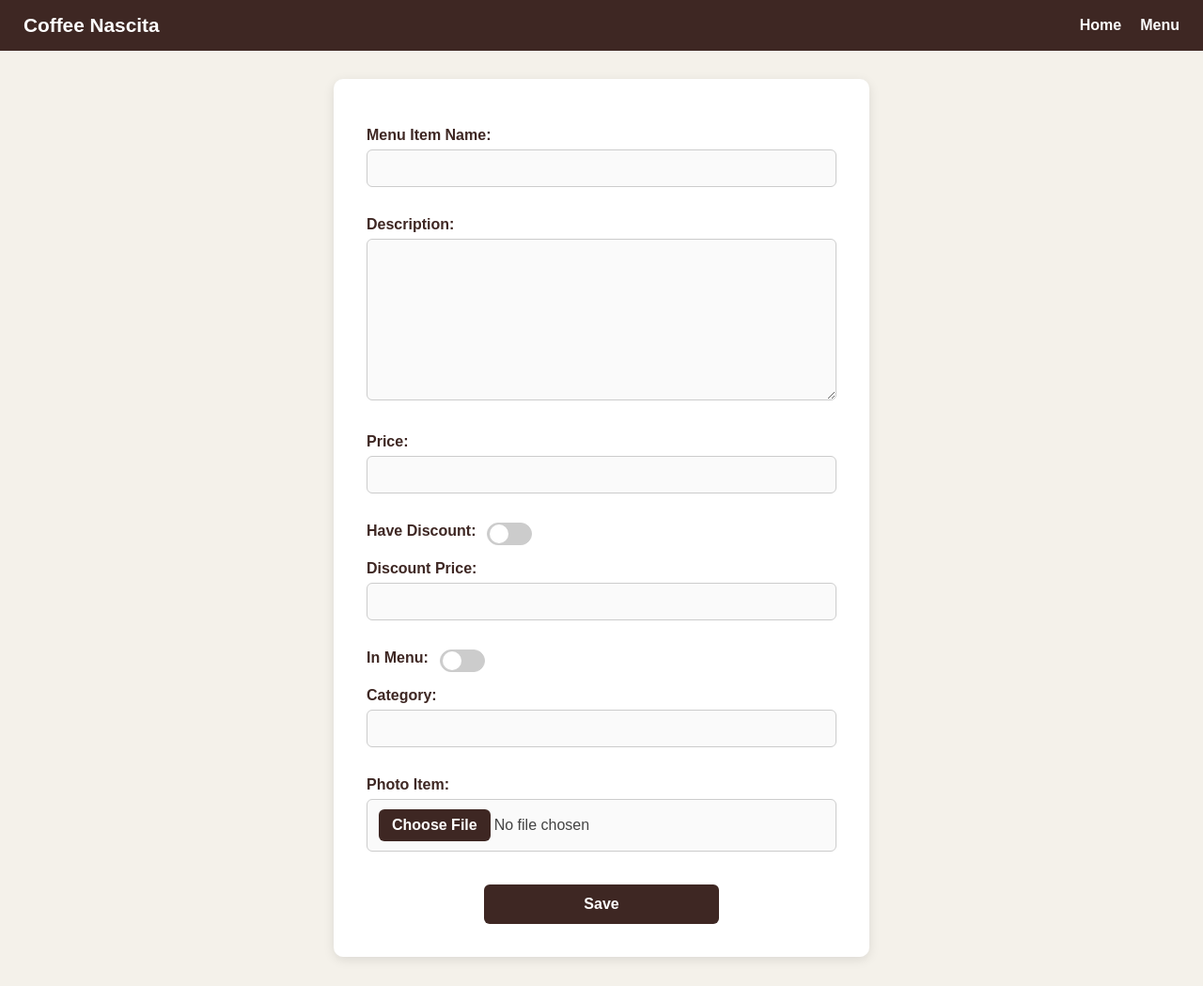
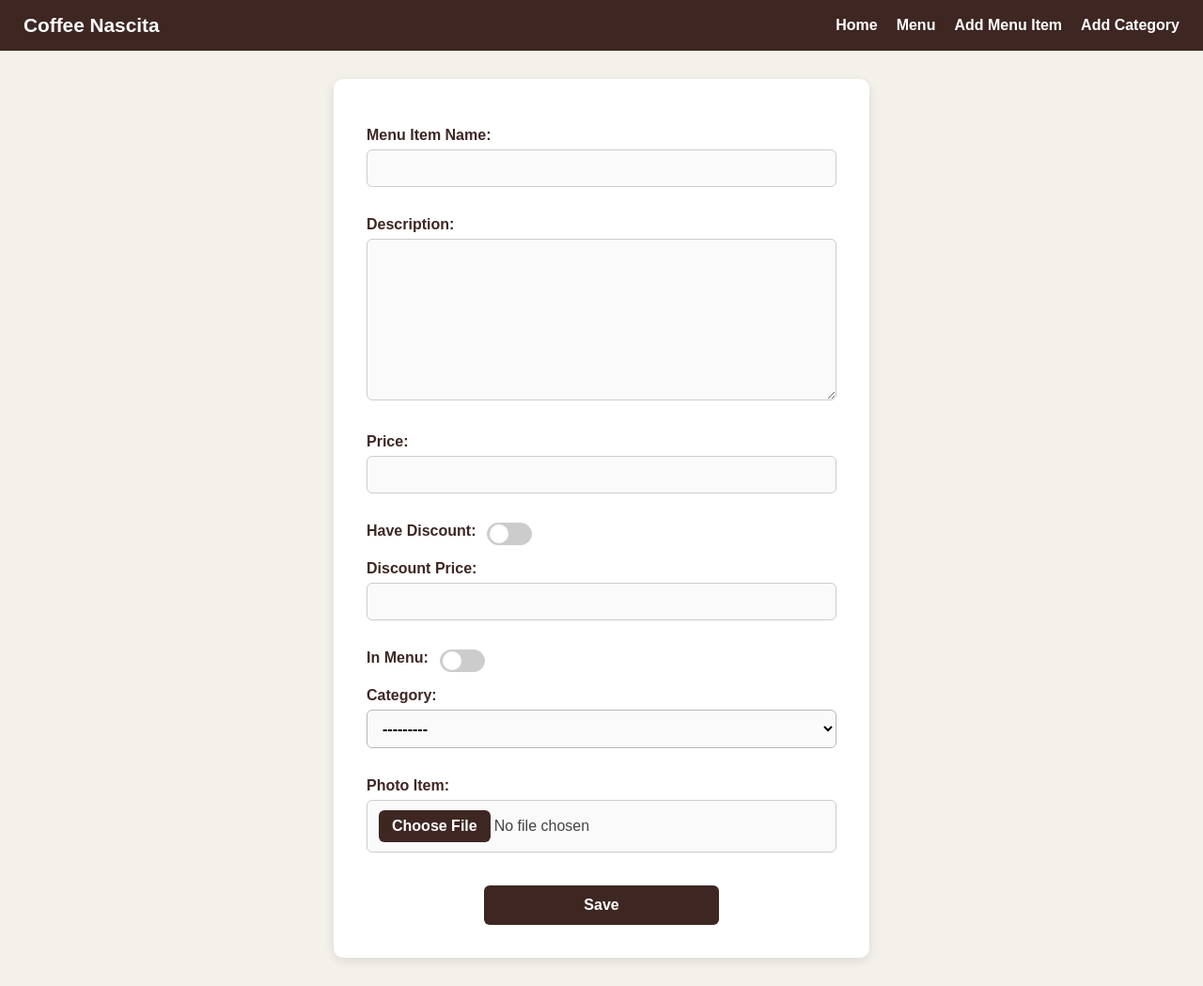
Before and after one commit to sergiogonzalezch/CoffeeNascita, a Django app: page /store/add-menu-item/ in a window 1280 px wide. Shown: the whole page at 94% size. Before the commit the page ends 1021 px from the top, so only its background shows below. Run offline with Django 5.2, Linux system fonts and the light colour scheme; data that the repository does not hold is empty.

Commit message:
Add category

```diff
--- a/apps/store/forms.py
+++ b/apps/store/forms.py
@@ -1,25 +1,39 @@
 from django import forms
-from .models import MenuItem
+from .models import MenuItem, Category
+
+
+class CategoryForm(forms.Form):
+    name = forms.CharField(label="Category Name", max_length=100)
+
+    def save(self):
+        # Logic to save the form data to the database or perform other actions
+        Category.objects.create(name=self.cleaned_data["name"])
+
 
 class MenuItemForm(forms.Form):
-    name = forms.CharField(label='Menu Item Name', max_length=100)
-    description = forms.CharField(label='Description', widget=forms.Textarea, required=False)
-    price = forms.DecimalField(label='Price', max_digits=5, decimal_places=2)
-    have_discount = forms.BooleanField(label='Have Discount', required=False)
-    discount_price = forms.DecimalField(label='Discount Price', max_digits=5, decimal_places=2, required=False)
-    in_menu = forms.BooleanField(label='In Menu', required=False)
-    category = forms.CharField(label='Category', max_length=100, required=False)
-    photo_item = forms.ImageField(label='Photo Item', required=False)
+    name = forms.CharField(label="Menu Item Name", max_length=100)
+    description = forms.CharField(
+        label="Description", widget=forms.Textarea, required=False
+    )
+    price = forms.DecimalField(label="Price", max_digits=5, decimal_places=2)
+    have_discount = forms.BooleanField(label="Have Discount", required=False)
+    discount_price = forms.DecimalField(
+        label="Discount Price", max_digits=5, decimal_places=2, required=False
+    )
+    in_menu = forms.BooleanField(label="In Menu", required=False)
+    # category = forms.CharField(label='Category', max_length=100, required=False)
+    category = forms.ModelChoiceField(label="Category", queryset=Category.objects.all())
+    photo_item = forms.ImageField(label="Photo Item", required=False)
 
     def save(self):
         # Logic to save the form data to the database or perform other actions
         MenuItem.objects.create(
-            name=self.cleaned_data['name'],
-            description=self.cleaned_data['description'],
-            price=self.cleaned_data['price'],
-            have_discount=self.cleaned_data['have_discount'],
-            discount_price=self.cleaned_data['discount_price'],
-            in_menu=self.cleaned_data['in_menu'],
-            category=self.cleaned_data['category'],
-            photo_item=self.cleaned_data['photo_item'],
+            name=self.cleaned_data["name"],
+            description=self.cleaned_data["description"],
+            price=self.cleaned_data["price"],
+            have_discount=self.cleaned_data["have_discount"],
+            discount_price=self.cleaned_data["discount_price"],
+            in_menu=self.cleaned_data["in_menu"],
+            category=self.cleaned_data["category"],
+            photo_item=self.cleaned_data["photo_item"],
         )
--- a/apps/store/static/styles.css
+++ b/apps/store/static/styles.css
@@ -286,10 +286,38 @@ p {
   font-size: 1em;
   font-weight: bold;
   transition: 0.2s ease;
-  display: block; /* Necesario */
-  margin: 20px auto 0; /* Centrado */
+  display: block;
+  /* Necesario */
+  margin: 20px auto 0;
+  /* Centrado */
 }
 
 .form-wrapper button:hover {
   background: #5d4037;
 }
+
+/* SELECT Category */
+.form-wrapper select[name="category"] {
+  width: 100%;
+  padding: 10px 12px;
+  border: 1px solid #b8b8b8;
+  border-radius: 6px;
+  background: #fafafa;
+  font-size: 1em;
+  font-weight: bold;
+  cursor: pointer;
+  transition: 0.2s ease;
+  box-sizing: border-box;
+}
+
+/* Hover */
+.form-wrapper select[name="category"]:hover {
+  border-color: #8a8a8a;
+}
+
+/* Focus */
+.form-wrapper select[name="category"]:focus {
+  border-color: #3e2723;
+  outline: none;
+  background: #fff;
+}
--- a/apps/store/templates/base.html
+++ b/apps/store/templates/base.html
@@ -14,6 +14,8 @@
       <ul class="navbar-links">
         <li><a href="/store/">Home</a></li>
         <li><a href="/store/menu-list/">Menu</a></li>
+        <li><a href="/store/add-menu-item/">Add Menu Item</a></li>
+        <li><a href="/store/add-category/">Add Category</a></li>
         {% comment %}
         <li><a href="/contact/">Contact</a></li>
         {% endcomment %}
--- a/apps/store/urls.py
+++ b/apps/store/urls.py
@@ -1,11 +1,11 @@
 from django.urls import path
-from .views import index, detail, MenuItemListView, MenuItemsFormView
+from .views import index, detail, MenuItemListView, MenuItemsFormView, CategoryFormView
 
 urlpatterns = [
-    path('', index, name='index'),
+    path("", index, name="index"),
     # path('menu-list/', views.menu_list, name='menu_list'),
-    path('menu-list/', MenuItemListView.as_view(), name='menu_list'),
-
-    path('details/<int:item_id>/', detail, name='detail'),
-    path('add-menu-item/', MenuItemsFormView.as_view(), name='add_menu_item'),
+    path("menu-list/", MenuItemListView.as_view(), name="menu_list"),
+    path("details/<int:item_id>/", detail, name="detail"),
+    path("add-category/", CategoryFormView.as_view(), name="add_category"),
+    path("add-menu-item/", MenuItemsFormView.as_view(), name="add_menu_item"),
 ]
--- a/apps/store/views.py
+++ b/apps/store/views.py
@@ -2,7 +2,7 @@ from django.shortcuts import render
 from django.http import HttpResponse
 from django.views.generic.base import TemplateView
 from django.views.generic import FormView
-from .forms import MenuItemForm
+from .forms import MenuItemForm, CategoryForm
 from django.urls import reverse_lazy
 
 # Importing fake data for testing purposes
@@ -33,14 +33,25 @@ class MenuItemListView(TemplateView):
         return {"menu_list": menu_list}
 
 
-class MenuItemsFormView(FormView):
-    template_name = "add_edit_menu_item.html"
-    form_class = MenuItemForm
-    success_url = reverse_lazy('add_menu_item')
+class CategoryFormView(FormView):
+    template_name = "add_edit_category.html"
+    form_class = CategoryForm
+    success_url = reverse_lazy("add_category")
 
     def form_valid(self, form):
         form.save()
         return super().form_valid(form)
+
+
+class MenuItemsFormView(FormView):
+    template_name = "add_edit_menu_item.html"
+    form_class = MenuItemForm
+    success_url = reverse_lazy("add_menu_item")
+
+    def form_valid(self, form):
+        form.save()
+        return super().form_valid(form)
+
 
 # Detail view
 def detail(request, *args, **kwargs):
```
Also changed, not shown: apps/store/templates/add_edit_category.html (added, +11 -0 lines).
